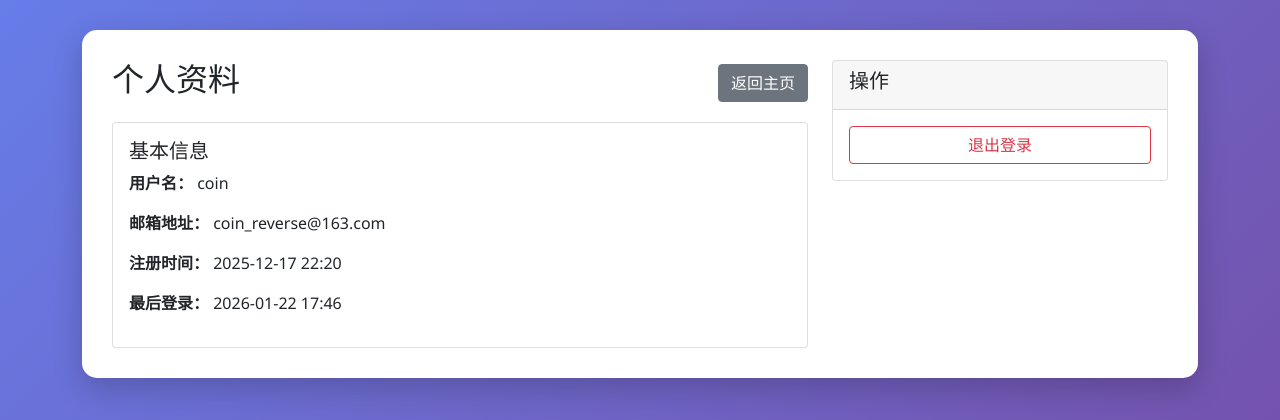
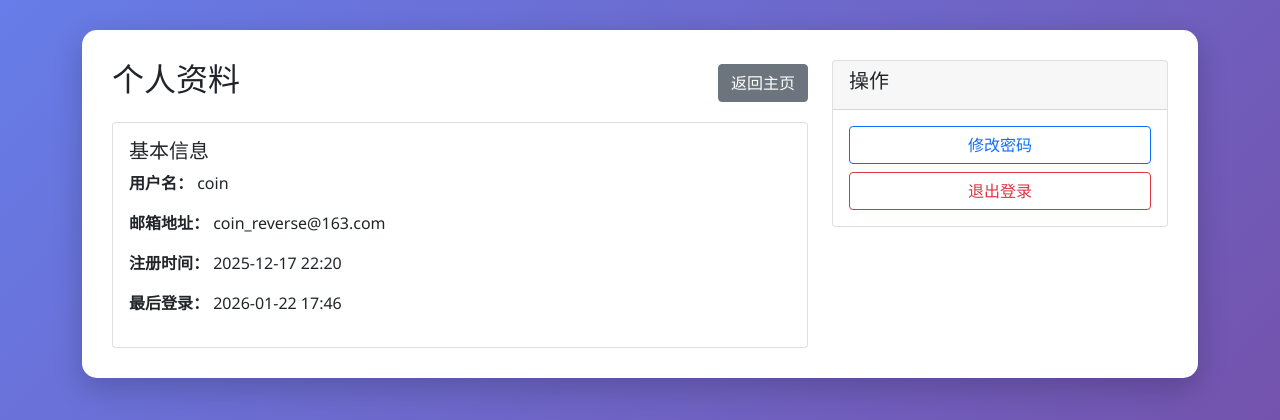
Before and after one commit to coinreverse/feed_formulation_web, a Django app: page /users/profile/ in a window 1280 px wide. Shown: the part 56-476 px from the top of the page. Run offline with Django 5.2, Linux system fonts and the light colour scheme; a user stored in the database is signed in.

Commit message:
添加修改密码功能

```diff
--- a/users/forms.py
+++ b/users/forms.py
@@ -12,7 +12,7 @@ class CustomUserCreationForm(UserCreationForm):
         required=True,
         widget=forms.EmailInput(attrs={
             'class': 'form-control',
-            'placeholder': '请输入邮箱地址'
+            'placeholder': _('请输入邮箱地址')
         })
     )
 
@@ -20,7 +20,7 @@ class CustomUserCreationForm(UserCreationForm):
         max_length=150,
         widget=forms.TextInput(attrs={
             'class': 'form-control',
-            'placeholder': '请输入用户名'
+            'placeholder': _('请输入用户名')
         })
     )
 
@@ -29,7 +29,7 @@ class CustomUserCreationForm(UserCreationForm):
         strip=False,
         widget=forms.PasswordInput(attrs={
             'class': 'form-control',
-            'placeholder': '请输入密码'
+            'placeholder': _('请输入密码')
         }),
     )
 
@@ -37,7 +37,7 @@ class CustomUserCreationForm(UserCreationForm):
         label=_("确认密码"),
         widget=forms.PasswordInput(attrs={
             'class': 'form-control',
-            'placeholder': '请再次输入密码'
+            'placeholder': _('请再次输入密码')
         }),
         strip=False,
     )
@@ -47,7 +47,7 @@ class CustomUserCreationForm(UserCreationForm):
         label=_('验证码'),
         widget=forms.TextInput(attrs={
             'class': 'form-control',
-            'placeholder': '请输入验证码'
+            'placeholder': _('请输入验证码')
         }),
         required=True
     )
@@ -104,7 +104,7 @@ class CustomAuthenticationForm(AuthenticationForm):
         max_length=150,
         widget=forms.TextInput(attrs={
             'class': 'form-control',
-            'placeholder': '请输入邮箱地址'
+            'placeholder': _('请输入邮箱地址')
         })
     )
 
@@ -113,7 +113,7 @@ class CustomAuthenticationForm(AuthenticationForm):
         strip=False,
         widget=forms.PasswordInput(attrs={
             'class': 'form-control',
-            'placeholder': '请输入密码'
+            'placeholder': _('请输入密码')
         }),
     )
 
@@ -133,7 +133,7 @@ class PasswordResetRequestForm(forms.Form):
         required=True,
         widget=forms.EmailInput(attrs={
             'class': 'form-control',
-            'placeholder': '请输入您的邮箱地址'
+            'placeholder': _('请输入您的邮箱地址')
         })
     )
 
@@ -160,7 +160,7 @@ class PasswordResetForm(forms.Form):
         label=_('验证码'),
         widget=forms.TextInput(attrs={
             'class': 'form-control',
-            'placeholder': '请输入验证码'
+            'placeholder': _('请输入验证码')
         }),
         required=True
     )
@@ -169,14 +169,14 @@ class PasswordResetForm(forms.Form):
         strip=False,
         widget=forms.PasswordInput(attrs={
             'class': 'form-control',
-            'placeholder': '请输入新密码'
+            'placeholder': _('请输入新密码')
         }),
     )
     new_password2 = forms.CharField(
         label=_("确认新密码"),
         widget=forms.PasswordInput(attrs={
             'class': 'form-control',
-            'placeholder': '请再次输入新密码'
+            'placeholder': _('请再次输入新密码')
         }),
         strip=False,
     )
--- a/users/models.py
+++ b/users/models.py
@@ -1,6 +1,7 @@
 from django.db import models
 from django.contrib.auth.models import AbstractUser
 from django.utils import timezone
+from django.utils.translation import gettext_lazy as _
 import uuid
 
 class CustomUser(AbstractUser):
@@ -41,11 +42,11 @@ class EmailVerificationCode(models.Model):
     uuid = models.UUIDField(default=uuid.uuid4, editable=False, unique=True)
 
     def __str__(self):
-        return f"{self.email} - {self.code} ({'已使用' if self.is_used else '未使用'})"
+        return f"{self.email} - {self.code} ({_('已使用') if self.is_used else _('未使用')})"
 
     class Meta:
-        verbose_name = '邮箱验证码'
-        verbose_name_plural = '邮箱验证码'
+        verbose_name = _('邮箱验证码')
+        verbose_name_plural = _('邮箱验证码')
 
     def save(self, *args, **kwargs):
         # 设置默认过期时间为5分钟后
--- a/users/templates/user/profile.html
+++ b/users/templates/user/profile.html
@@ -13,10 +13,10 @@
         <div class="card">
             <div class="card-body">
                 <h5 class="card-title">{% trans "基本信息" %}</h5>
-                <p><strong>用户名：</strong> {{ user.username }}</p>
-                <p><strong>邮箱地址：</strong> {{ user.email }}</p>
-                <p><strong>注册时间：</strong> {{ user.date_joined|date:"Y-m-d H:i" }}</p>
-                <p><strong>最后登录：</strong> {{ user.last_login|date:"Y-m-d H:i" }}</p>
+                <p><strong>{% trans "用户名" %}：</strong> {{ user.username }}</p>
+                <p><strong>{% trans "邮箱地址" %}：</strong> {{ user.email }}</p>
+                <p><strong>{% trans "注册时间" %}：</strong> {{ user.date_joined|date:"Y-m-d H:i" }}</p>
+                <p><strong>{% trans "最后登录" %}：</strong> {{ user.last_login|date:"Y-m-d H:i" }}</p>
             </div>
         </div>
     </div>
@@ -27,6 +27,7 @@
                 <h5>{% trans "操作" %}</h5>
             </div>
             <div class="card-body">
+                <a href="{% url 'password_reset_request' %}" class="btn btn-outline-primary w-100 mb-2">{% trans "修改密码" %}</a>
                 <a href="{% url 'logout' %}" class="btn btn-outline-danger w-100">{% trans "退出登录" %}</a>
             </div>
         </div>
```
Also changed, not shown: db.sqlite3, locale/en/LC_MESSAGES/django.po, 1 other file.
